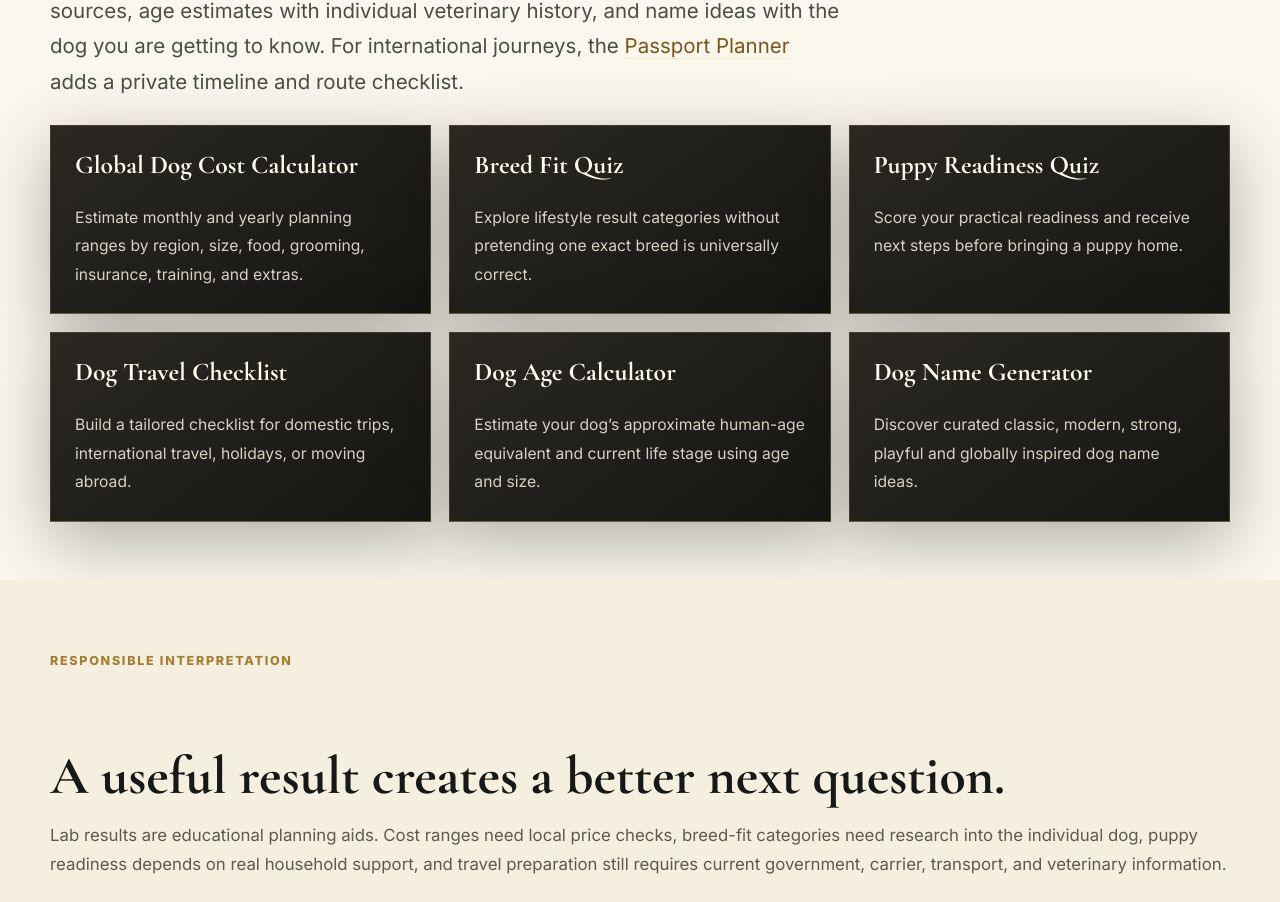
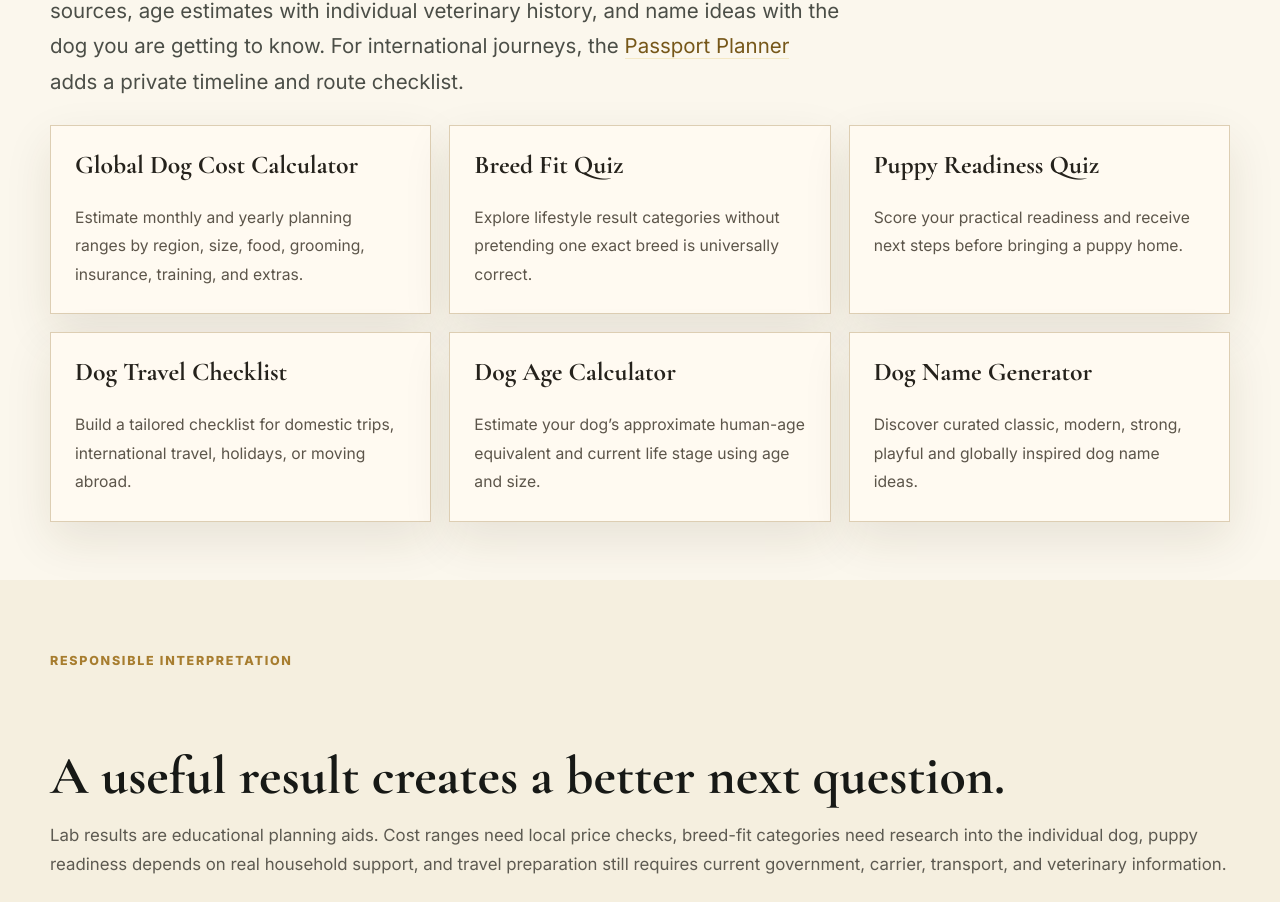
Before and after one commit to slimluca/Group, a Next.js app: page /lab in a window 1280 px wide. Shown: the part 2675-3577 px from the top of the page. Built offline with nearby package versions, Linux system fonts and the light colour scheme.

Commit message:
Fix contrast across light editorial cards

```diff
--- a/app/globals.css
+++ b/app/globals.css
@@ -3523,3 +3523,42 @@ h3 { font-size: clamp(1.4rem, 2vw, 2.1rem); line-height: 1.18; }
 .print-notes a { color: #f0cd7a; }
 @media (max-width: 900px) { .index-feature-grid, .index-inline-feature { grid-template-columns: 1fr; } .index-inline-feature img { min-height: 220px; } }
 @media (max-width: 600px) { .index-inline-feature { padding: 18px; } .index-feature-grid { gap: 28px; } .index-country-hero .index-country-heading { padding-top: 0; } }
+/* Final readable card treatment for every light editorial section */
+.home-hero ~ .section .nav-card,
+.home-hero ~ .section .article-card,
+.home-hero ~ .section .country-card,
+.page-hero.template-hero ~ .section .nav-card,
+.page-hero.template-hero ~ .section .article-card,
+.page-hero.template-hero ~ .section .country-card,
+.page-hero.template-hero ~ .section .global-guide-card {
+  background: #fffaf1 !important;
+  color: #25221c !important;
+  border-color: rgba(142, 103, 36, .3) !important;
+  box-shadow: 0 18px 44px rgba(62, 45, 22, .1) !important;
+}
+.home-hero ~ .section .nav-card h3,
+.home-hero ~ .section .article-card h3,
+.home-hero ~ .section .country-card h3,
+.page-hero.template-hero ~ .section .nav-card h3,
+.page-hero.template-hero ~ .section .article-card h3,
+.page-hero.template-hero ~ .section .country-card h3,
+.page-hero.template-hero ~ .section .global-guide-card h2 {
+  color: #25221c !important;
+  text-shadow: none !important;
+}
+.home-hero ~ .section .nav-card p,
+.home-hero ~ .section .article-card p,
+.home-hero ~ .section .country-card p,
+.page-hero.template-hero ~ .section .nav-card p,
+.page-hero.template-hero ~ .section .article-card p,
+.page-hero.template-hero ~ .section .country-card p,
+.page-hero.template-hero ~ .section .global-guide-card p {
+  color: #5c554a !important;
+}
+.home-hero ~ .section .country-card:hover,
+.page-hero.template-hero ~ .section .country-card:hover,
+.page-hero.template-hero ~ .section .nav-card:hover,
+.page-hero.template-hero ~ .section .article-card:hover {
+  background: #fffdf8 !important;
+  border-color: rgba(142, 103, 36, .62) !important;
+}
```
